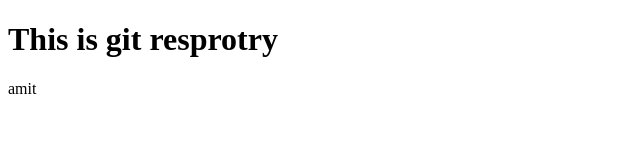
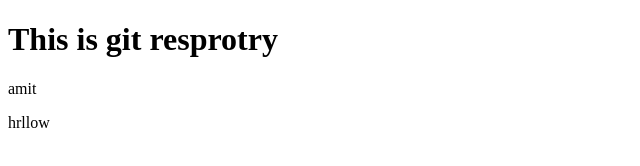
Before and after one commit to activationeuron/try, a plain HTML site: page index.html in a window 1280 px wide. Shown: the full height of the page, 0-640 px from the left. Drawn offline with Linux system fonts and the light colour scheme.

```diff
--- a/index.html
+++ b/index.html
@@ -7,5 +7,6 @@
 <body>
     <h1>This is git resprotry </h1>
     <p>amit</p>
+    <p>hrllow </p>
 </body>
 </html>
```
Also changed, not shown: log.txt (added), login.html (added), 1 other file.
